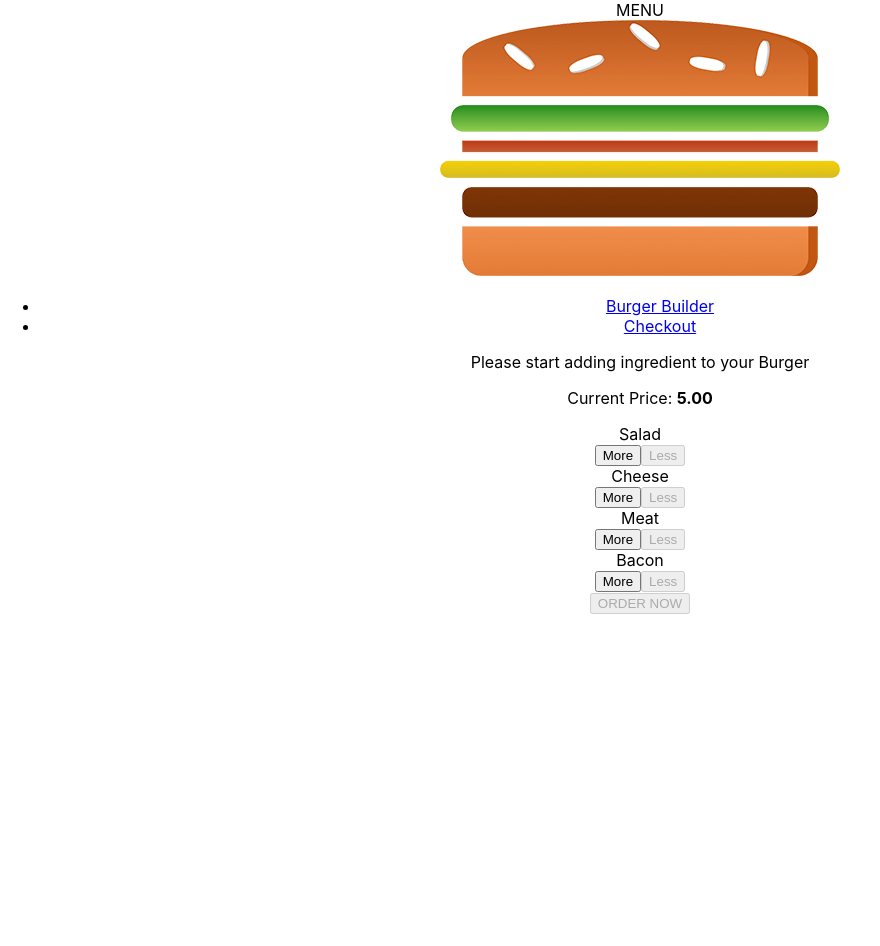
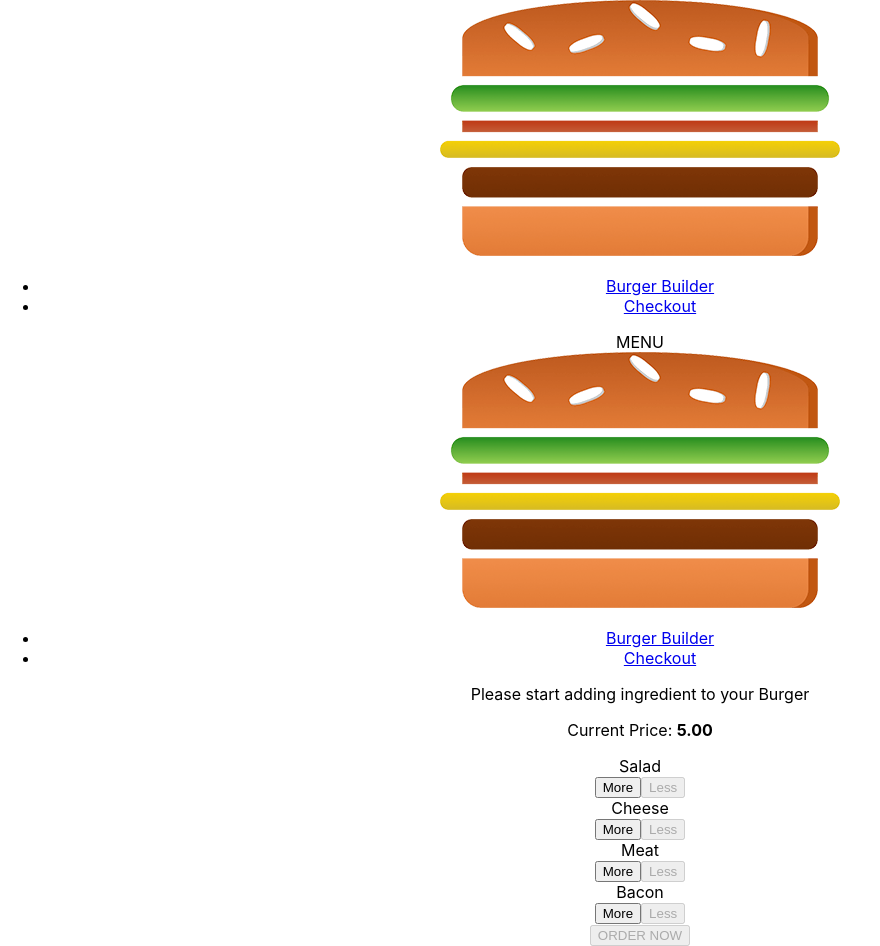
Before and after one commit to kamalyadav11/Burger-King, a React app: page / in a window 1280 px wide. Shown: the whole page, without its empty margins (0-880 px from the left). Before the commit the page ends 800 px from the top, so only its background shows below. Built offline with nearby package versions, Linux system fonts and the light colour scheme.

Commit message:
rendered sideDrawer on Layout

```diff
--- a/src/components/Layout/Layout.js
+++ b/src/components/Layout/Layout.js
@@ -2,11 +2,12 @@ import React from "react";
 
 import classes from "./Layout.css";
 import Toolbar from "../Navigation/ToolBar/ToolBar";
+import SideDrawer from "../Navigation/SideDrawer/SideDrawer";
 
 const Layout = props => {
   return (
     <React.Fragment>
-      {/* <div>Toolbar, SideDrawer, Backdrop</div> */}
+      <SideDrawer />
       <Toolbar />
       <main className={classes.Content}>{props.children}</main>
     </React.Fragment>
--- a/src/components/Navigation/SideDrawer/SideDrawer.js
+++ b/src/components/Navigation/SideDrawer/SideDrawer.js
@@ -0,0 +1,18 @@
+import React from "react";
+import Logo from "../../Logo/Logo";
+import NavigationItems from "../NavigationItems/NavigationItems";
+
+import classes from "./SideDrawer.css";
+
+const sideDrawer = props => {
+  return (
+    <div className={classes.SideDrawer}>
+      <Logo />
+      <nav>
+        <NavigationItems />
+      </nav>
+    </div>
+  );
+};
+
+export default sideDrawer;
```
